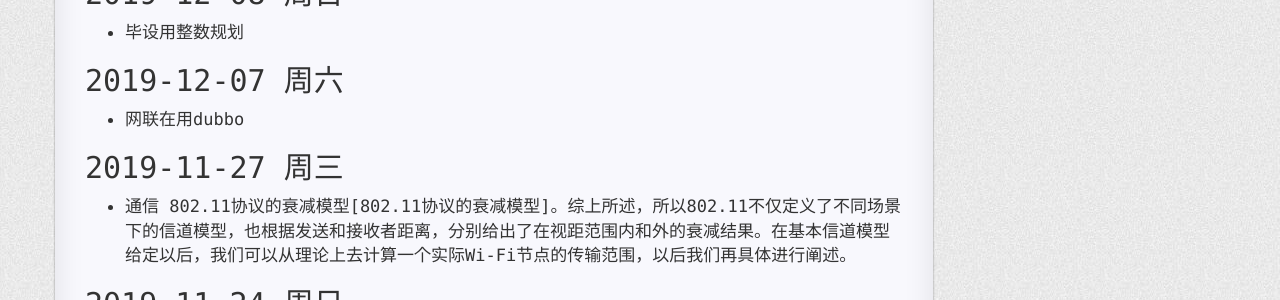
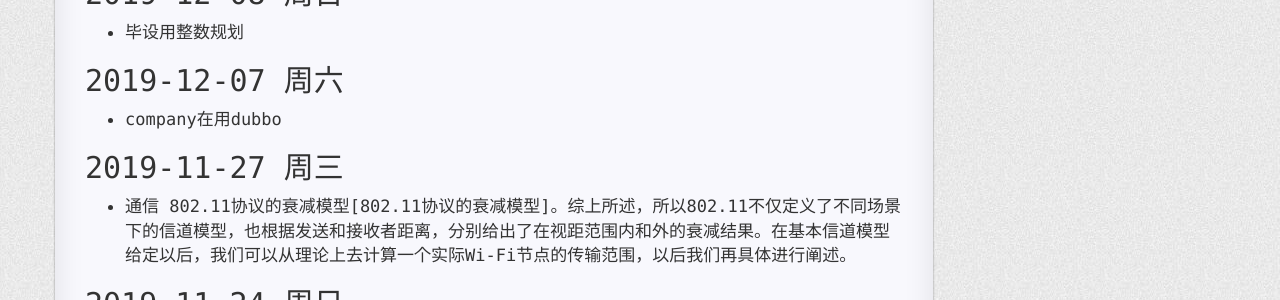
Before and after one commit to yukia-yuqin/blog, a Jekyll site: the page built from _posts/slefold/2019-12-09-what-do-you-make-progress-today.md, in a window 1280 px wide and 900 px high, scrolled down 400 px. Shown: the part 151-451 px from the top of the window. Built offline with Jekyll 4.4.1, drawn with Linux system fonts in a browser that asks for light colours; nearby versions of some CDN libraries; comment, search, counter and statistics services are not loaded; a style sheet for code colours, icons or effects is not loaded.

Commit message:
Update 2019-12-09-what-do-you-make-progress-today.md

```diff
--- a/_posts/slefold/2019-12-09-what-do-you-make-progress-today.md
+++ b/_posts/slefold/2019-12-09-what-do-you-make-progress-today.md
@@ -19,7 +19,7 @@ categories: dailystudy
 - 毕设用整数规划
 
 ## 2019-12-07 周六
-- 网联在用dubbo
+- company在用dubbo
 
 ## 2019-11-27 周三
 - 通信  802.11协议的衰减模型[802.11协议的衰减模型]。综上所述，所以802.11不仅定义了不同场景下的信道模型，也根据发送和接收者距离，分别给出了在视距范围内和外的衰减结果。在基本信道模型给定以后，我们可以从理论上去计算一个实际Wi-Fi节点的传输范围，以后我们再具体进行阐述。
```
